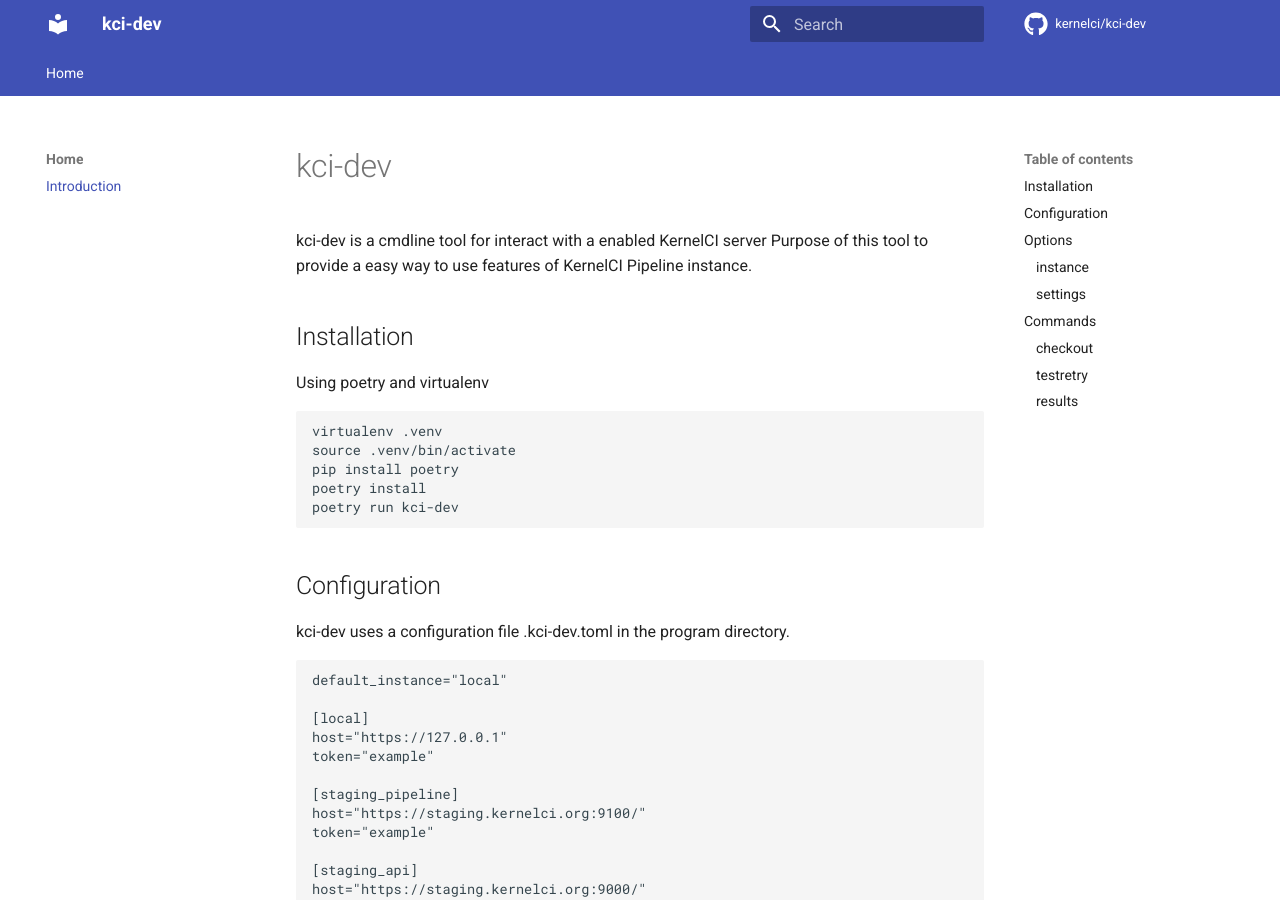
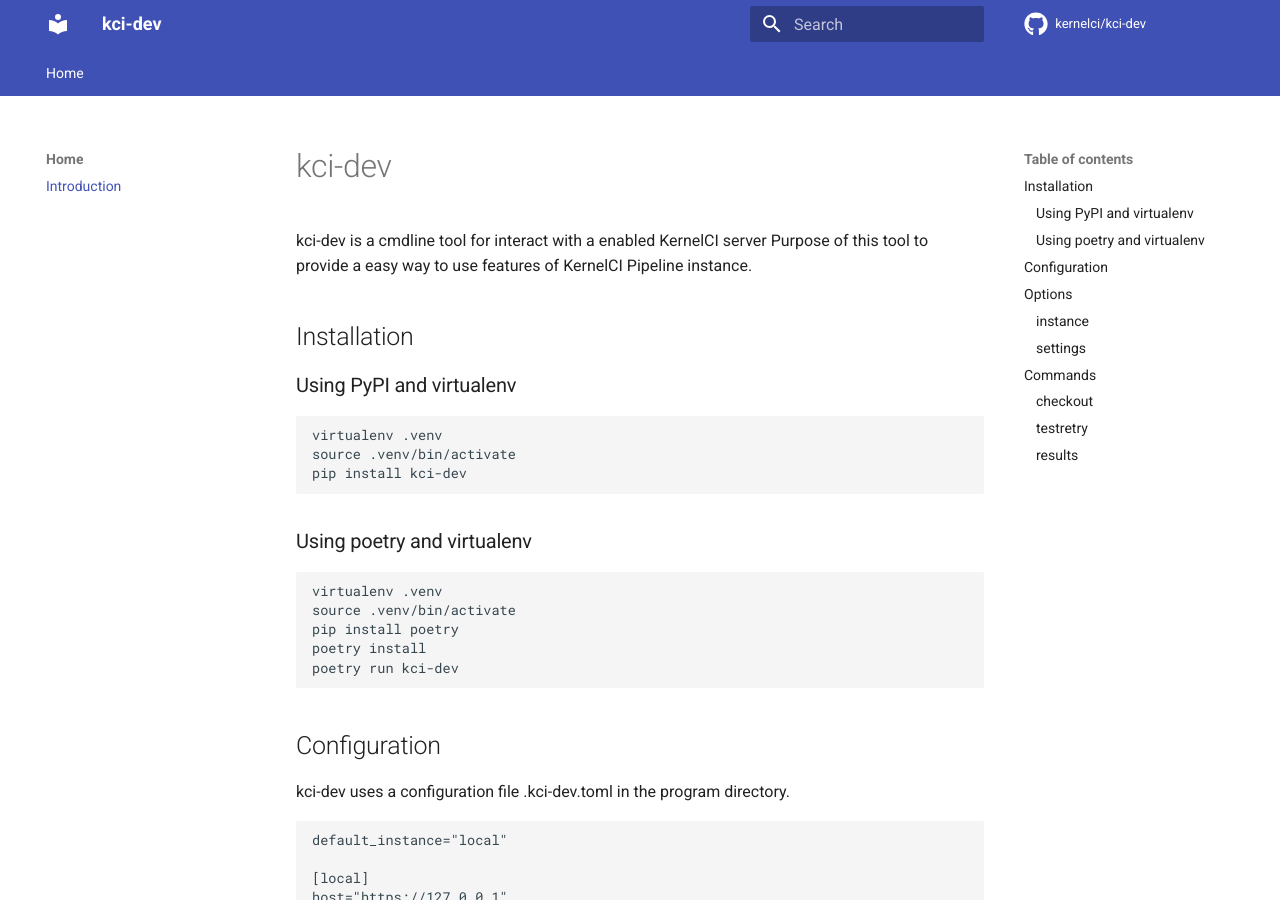
Before and after one commit to kernelci/kci-dev, an MkDocs documentation site: the page built from docs/index.md, in a window 1280 px wide and 900 px high. Built offline with MkDocs 1.6.1 and Material for MkDocs 9.7.7, drawn with Linux system fonts in a browser that asks for light colours; comment, search, counter and statistics services are not loaded.

Commit message:
README.md: Update with PyPI installation
Signed-off-by: Arisu Tachibana <arisu.tachibana@miraclelinux.com>

````diff
--- a/docs/index.md
+++ b/docs/index.md
@@ -5,7 +5,14 @@ Purpose of this tool to provide a easy way to use features of KernelCI Pipeline
 
 ## Installation
 
-Using poetry and virtualenv
+### Using PyPI and virtualenv
+```sh
+virtualenv .venv
+source .venv/bin/activate
+pip install kci-dev
+```
+
+### Using poetry and virtualenv
 ```sh
 virtualenv .venv
 source .venv/bin/activate
````
Also changed, not shown: README.md (+7 -13 lines).
